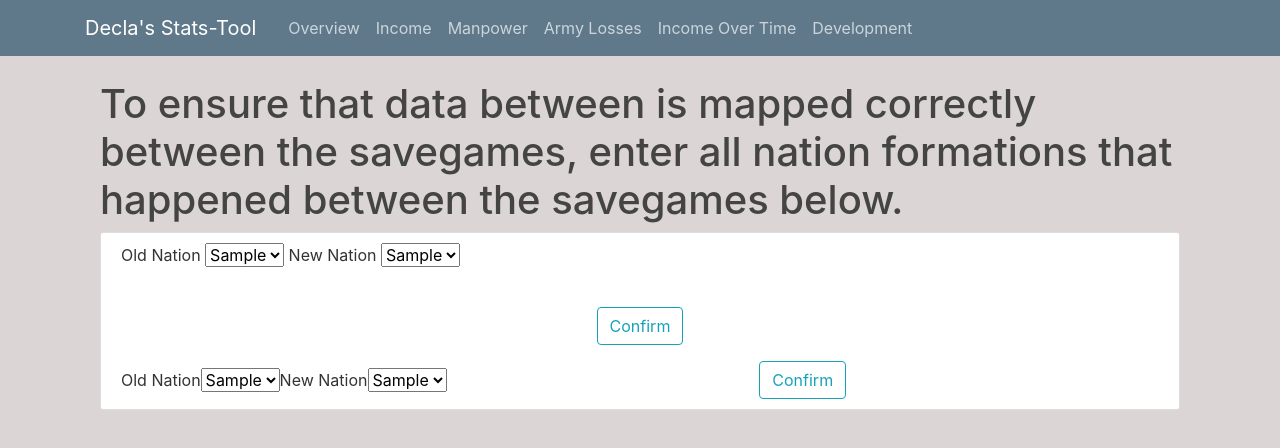
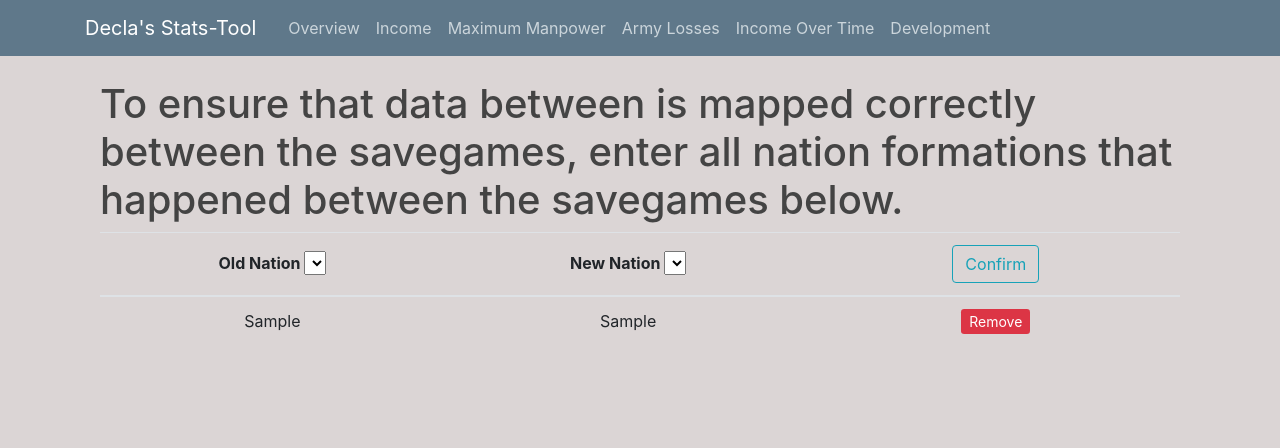
Before and after one commit to Declaminius/EU4-MP-Statstool, a Flask app: page /main/1/1 in a window 1280 px wide. Shown: the top 448 px of the page. Run offline with Flask 2, Linux system fonts and the light colour scheme; tables that the repository leaves empty hold one stand-in row (values such as "Sample post"); lists and menus that the app fills with data are empty; some libraries are stand-ins or nearby versions.

Commit message:
Plots basically done

```diff
--- a/Statstool-Web/statstool_web/parserfunctions.py
+++ b/Statstool-Web/statstool_web/parserfunctions.py
@@ -285,9 +285,10 @@
 	nation_losses["infantry"] = temp[0] + temp[1]
 	nation_losses["cavalry"] = temp[3] + temp[4]
 	nation_losses["artillery"] = temp[6] + temp[7]
-	nation_losses["attrition"] = temp[0] + temp[3] + temp[6]
-	nation_losses["combat"] = temp[1] + temp[4] + temp[7]
+	nation_losses["combat"] = temp[0] + temp[3] + temp[6]
+	nation_losses["attrition"] = temp[1] + temp[4] + temp[7]
 	nation_losses["total"] = sum(temp)
+	nation_losses["color"] = nation_data["color"]
 
 	nl = NationSavegameArmyLosses(**nation_losses)
 	db.session.add(nl)
--- a/Statstool-Web/statstool_web/routes.py
+++ b/Statstool-Web/statstool_web/routes.py
@@ -10,6 +10,7 @@
 from sqlalchemy.orm import load_only
 from sqlalchemy import asc, desc
 import matplotlib.pyplot as plt
+from sqlalchemy.exc import IntegrityError
 
 @app.route("/", methods = ["GET", "POST"])
 @app.route("/home", methods = ["GET", "POST"])
@@ -59,6 +60,18 @@
         return render_template("setup.html", form = form, playertags = playertags,\
                 sg_id1 = sg_id1, sg_id2 = sg_id2)
     if request.method == "POST":
+        old_tag_list = [nation.tag for nation in Savegame.query.get(sg_id1).player_nations]
+        new_tag_list = [nation.tag for nation in Savegame.query.get(sg_id2).player_nations]
+        for tag in old_tag_list:
+            if tag in new_tag_list:
+                formation = NationFormation(old_savegame_id = sg_id1, new_savegame_id = sg_id2, old_nation_tag = tag, new_nation_tag = tag)
+                db.session.add(formation)
+        try:
+            db.session.flush()
+        except IntegrityError:
+            db.session.rollback()
+        else:
+            db.session.commit()
         return redirect(url_for("main", sg_id1 = sg_id1, sg_id2 = sg_id2))
 
 @app.route("/setup/new_nation/<int:sg_id1>/<int:sg_id2>", methods = ["GET", "POST"])
@@ -100,8 +113,20 @@
 @app.route("/main/<int:sg_id1>/<int:sg_id2>", methods = ["GET", "POST"])
 def main(sg_id1,sg_id2):
     form = NationFormationForm()
-    for field,id in ((form.old_nation,sg_id1), (form.new_nation,sg_id2)):
-        tag_list = [nation.tag for nation in Savegame.query.get(id).player_nations]
+    if request.method == "POST":
+        formation = NationFormation(old_savegame_id = sg_id1, new_savegame_id = sg_id2, old_nation_tag = form.old_nation.data, new_nation_tag = form.new_nation.data)
+        db.session.add(formation)
+        try:
+            db.session.flush()
+        except IntegrityError:
+            db.session.rollback()
+        else:
+            db.session.commit()
+    old_matching_tags = [x.old_nation_tag for x in NationFormation.query.filter_by(old_savegame_id = sg_id1, new_savegame_id = sg_id2).all()]
+    new_matching_tags = [x.new_nation_tag for x in NationFormation.query.filter_by(old_savegame_id = sg_id1, new_savegame_id = sg_id2).all()]
+    old_tag_list = [nation.tag for nation in Savegame.query.get(sg_id1).player_nations if nation.tag not in old_matching_tags]
+    new_tag_list = [nation.tag for nation in Savegame.query.get(sg_id2).player_nations if nation.tag not in new_matching_tags]
+    for field,tag_list in ((form.old_nation,old_tag_list), (form.new_nation,new_tag_list)):
         field.choices = \
             sorted([(tag,app.config["LOCALISATION_DICT"][tag]) \
             if tag in app.config["LOCALISATION_DICT"].keys() else (tag,tag) \
@@ -110,7 +135,16 @@
         savegame = Savegame.query.get(id)
         if not savegame.parse_flag:
             parse(savegame)
-    return render_template("main.html", sg_id1 = sg_id1, sg_id2 = sg_id2, form = form)
+
+    nation_formations = [(x.old_nation_tag,x.new_nation_tag) for x in NationFormation.query.filter_by(old_savegame_id = sg_id1, new_savegame_id = sg_id2).all()]
+    return render_template("main.html", sg_id1 = sg_id1, sg_id2 = sg_id2, form = form, nation_formations = nation_formations)
+
+@app.route("/main/<int:sg_id1>/<int:sg_id2>/remove_nation_formation/<string:old>/<string:new>", methods = ["GET", "POST"])
+def remove_nation_formation(sg_id1,sg_id2,old,new):
+    formation = NationFormation.query.get((sg_id1,sg_id2,old,new))
+    db.session.delete(formation)
+    db.session.commit()
+    return redirect(url_for("main", sg_id1 = sg_id1, sg_id2 = sg_id2))
 
 @app.route("/main/<int:sg_id1>/<int:sg_id2>/overview_table", methods = ["GET", "POST"])
 def overview_table(sg_id1,sg_id2):
@@ -138,149 +172,148 @@
 
 @app.route("/main/<int:sg_id1>/<int:sg_id2>/development", methods = ["GET", "POST"])
 def development(sg_id1, sg_id2):
-    savegame2 = Savegame.query.get(sg_id2)
-    development_figure = plt.figure("Development - {0}".format(savegame2.year))
+    old_year = Savegame.query.get(sg_id1).year
+    new_year = Savegame.query.get(sg_id2).year
+    tag_list = [nation.tag for nation in Savegame.query.get(sg_id2).player_nations]
+    dev_list = NationSavegameData.query.filter(NationSavegameData.nation_tag.in_(tag_list),\
+                NationSavegameData.savegame_id == sg_id2).order_by(desc(NationSavegameData.development))
+    eff_dev_list = NationSavegameData.query.filter(NationSavegameData.nation_tag.in_(tag_list),\
+                NationSavegameData.savegame_id == sg_id2).order_by(desc(NationSavegameData.effective_development))
 
-    ax1 = plt.subplot2grid((2, 1), (0, 0))
-    ax2 = plt.subplot2grid((2, 1), (1, 0), sharey=ax1)
+    category_plot(sg_id1,sg_id2,"development", tag_list, dev_list, NationSavegameData, "Development: {0}-{1}".format(old_year, new_year))
+    category_plot(sg_id1,sg_id2,"effective_development", tag_list, eff_dev_list, NationSavegameData, "Effective Development: {0}-{1}".format(old_year, new_year))
 
-    ax1.tick_params(axis='both', which='major', labelsize=8)
-    ax2.tick_params(axis='both', which='major', labelsize=8)
+    image_file1 = SavegamePlots.query.filter_by(old_savegame_id = sg_id1, new_savegame_id = sg_id2, type = "development").first().filename
+    image_file2 = SavegamePlots.query.filter_by(old_savegame_id = sg_id1, new_savegame_id = sg_id2, type = "effective_development").first().filename
+    return render_template("plot.html", sg_id1 = sg_id1, sg_id2 = sg_id2, image_files = [image_file1, image_file2])
 
-    plt.subplots_adjust(hspace = 0.3)
-    development_figure.suptitle(savegame2.year, fontsize = 20)
-    #development_figure.set_size_inches(16, 8)
+def category_plot(sg_id1, sg_id2, category, tag_list, data_list, model, title):
+    plot = SavegamePlots.query.filter_by(old_savegame_id = sg_id1, new_savegame_id = sg_id2, type = category).first()
+    if plot:
+        return
+    else:
+        figure = plt.figure(title)
+        figure.suptitle(title, fontsize = 20)
 
-    ax1.grid(True, axis="y")
-    ax1.minorticks_on()
-    ax1.set_title("Development")
+        plt.tick_params(axis='both', which='major', labelsize=8)
+        plt.grid(True, axis="y")
+        plt.minorticks_on()
 
-    ax2.grid(True, axis="y")
-    ax2.minorticks_on()
-    ax2.set_title("Effective Development")
+        delta_dev_list = []
+        for data in data_list:
+            data = data.__dict__
+            plt.bar(data["nation_tag"], data[category], color = str(data["color"]), edgecolor = "grey", linewidth = 1)
+            if NationFormation.query.filter_by(old_savegame_id = sg_id1, new_savegame_id = sg_id2, new_nation_tag = data["nation_tag"]).first():
+                old_tag = NationFormation.query.filter_by(old_savegame_id = sg_id1, new_savegame_id = sg_id2, new_nation_tag = data["nation_tag"]).first().old_nation_tag
+                delta_dev_list.append([data["nation_tag"],data[category] - model.query.filter_by(nation_tag = old_tag, savegame_id = sg_id1).first().__dict__[category]])
+            else:
+                delta_dev_list.append([data["nation_tag"],0])
 
-    tag_list = [nation.tag for nation in savegame2.player_nations]
-    data_list = NationSavegameData.query.filter(NationSavegameData.nation_tag.in_(tag_list),\
-                NationSavegameData.savegame_id == sg_id2).order_by(desc(NationSavegameData.development))
+        delta_values = [x[1] for x in delta_dev_list]
+        norm = plt.Normalize(min(delta_values), max(delta_values))
+        color_list = plt.cm.RdYlGn(norm(delta_values))
 
-    #color_list, delta_dev = delta("development", "delta_dev")
+        for i in range(len(delta_dev_list)):
+            plt.bar(delta_dev_list[i][0], delta_dev_list[i][1], color = color_list[i], edgecolor = "grey", linewidth = 1)
 
-    for data in data_list:
-        ax1.bar(data.nation_tag, data.development, color = str(data.color), edgecolor = "grey", linewidth = 1)
+        random = secrets.token_hex(8) + ".png"
+        path = os.path.join(app.root_path, "static/plots", random)
+        plt.savefig(path, dpi=200)
+        filename = url_for('static', filename='plots/' + random)
+        plot = SavegamePlots(filename = filename, type = category, old_savegame_id = sg_id1, new_savegame_id = sg_id2)
+        db.session.add(plot)
+        db.session.commit()
 
-    data_list = NationSavegameData.query.filter(NationSavegameData.nation_tag.in_(tag_list), \
-                NationSavegameData.savegame_id == sg_id2).order_by(desc(NationSavegameData.effective_development))
-    for data in data_list:
-        ax2.bar(data.nation_tag, data.effective_development, color = str(data.color), edgecolor = "grey", linewidth = 1)
+@app.route("/main/<int:sg_id1>/<int:sg_id2>/income", methods = ["GET", "POST"])
+def income(sg_id1, sg_id2):
+    old_year = Savegame.query.get(sg_id1).year
+    new_year = Savegame.query.get(sg_id2).year
+    tag_list = [nation.tag for nation in Savegame.query.get(sg_id2).player_nations]
+    income_list = NationSavegameData.query.filter(NationSavegameData.nation_tag.in_(tag_list),\
+                NationSavegameData.savegame_id == sg_id2).order_by(desc(NationSavegameData.income))
+    category_plot(sg_id1,sg_id2,"income", tag_list, income_list, NationSavegameData, "Income: {0}-{1}".format(old_year, new_year))
+    image_file1 = SavegamePlots.query.filter_by(old_savegame_id = sg_id1, new_savegame_id = sg_id2, type = "income").first().filename
+    return render_template("plot.html", sg_id1 = sg_id1, sg_id2 = sg_id2, image_files = [image_file1])
 
-    # if compare:
-    #     ax1.bar(range(len(delta_dev)), delta_dev, label = "Spieltag-Ende", color = color_list, edgecolor = "black", linewidth = 1)
-    #
-    #     color_list, delta_eff_dev_plot = self.delta("effective_development", "delta_eff_dev")
-    #     delta_eff_dev_table = [x for _,x in sorted(zip([savegame.stats_dict[tag]["development"]\
-    #     for tag in savegame.stats_dict.keys()],[savegame.stats_dict[tag]["delta_eff_dev"]\
-    #     for tag in savegame.stats_dict.keys()]), reverse = True)]
-    #    ax2.bar(range(len(delta_eff_dev_plot)), delta_eff_dev_plot, label = "Spieltag-Ende", color = color_list, edgecolor = "black", linewidth = 1)
+@app.route("/main/<int:sg_id1>/<int:sg_id2>/max_manpower", methods = ["GET", "POST"])
+def max_manpower(sg_id1, sg_id2):
+    old_year = Savegame.query.get(sg_id1).year
+    new_year = Savegame.query.get(sg_id2).year
+    tag_list = [nation.tag for nation in Savegame.query.get(sg_id2).player_nations]
+    manpower_list = NationSavegameData.query.filter(NationSavegameData.nation_tag.in_(tag_list),\
+                NationSavegameData.savegame_id == sg_id2).order_by(desc(NationSavegameData.max_manpower))
+    category_plot(sg_id1,sg_id2,"max_manpower", tag_list, manpower_list, NationSavegameData, "Maximum Manpower: {0}-{1}".format(old_year, new_year))
+    image_file1 = SavegamePlots.query.filter_by(old_savegame_id = sg_id1, new_savegame_id = sg_id2, type = "max_manpower").first().filename
+    return render_template("plot.html", sg_id1 = sg_id1, sg_id2 = sg_id2, image_files = [image_file1])
 
-    # colors = []
-    # cell_text = []
-    # cell_text.append(["" for x in dev])
-    # cell_text.append([int(value) for value,tag in dev])
-    # cell_text.append([int(x[0]) for x in eff_dev_table])
-    # if compare:
-    #     cell_text.append(["" for x in dev])
-    #     cell_text.append(["+{}".format(int(a)) if a > 0 else str(int(a)) for a in delta_dev])
-    #     cell_text.append(["+{}".format(int(a)) if a > 0 else str(int(a)) for a in delta_eff_dev_table])
-    #     cell_text.append(["" for x in dev])
-    #     cell_text.append([int(a[0] - b) for a,b in zip(dev, delta_dev)])
-    #     cell_text.append([int(a[0] - b) for a,b in zip(eff_dev_table, delta_eff_dev_table)])
-    #     rows = [savegame.year, "Development", "Effective Development", self.savegame_list[2].year, "Development", "Effective Development", self.savegame_list[0].year, "Development", "Effective Development"]
-    #     row_colors = ["white", "gold", "salmon", "white", "gold", "salmon", "white", "gold", "salmon"]
-    # else:
-    #     rows = [savegame.year, "Development", "Effective Development"]
-    #     row_colors = ["white", "gold", "salmon"]
-    # for data in cell_text:
-    #     try:
-    #         clean_data = [float(d) for d in data]
-    #         norm = plt.Normalize(min(clean_data), max(clean_data))
-    #         colors.append(plt.cm.RdYlGn(norm(clean_data)))
-    #     except:
-    #         colors.append(["white" for x in dev])
-    # col_colors = []
-    # for value,tag in dev:
-    #     if tag in savegame.color_dict:
-    #         col_colors.append(savegame.color_dict[tag])
-    #     else:
-    #         col_colors.append("black")
-    # cols = [x[1] for x in dev]
-    #
-    #
-    # tab = ax3.table(cellText=cell_text, cellColours=colors, rowLabels=rows, rowColours=row_colors,
-    #                 colColours=col_colors, colLabels=cols, loc='center')
-    # tab.auto_set_font_size(False)
-    # tab.set_fontsize(10)
-    # table_props = tab.properties()
-    # table_cells = table_props['children']
-    # for cell in table_cells:
-    #     cell.set_height(0.2)
-    # ax3.axis("Off")
-    random = secrets.token_hex(8) + ".png"
-    path = os.path.join(app.root_path, "static/plots", random)
-    plt.savefig(path, dpi=200)
-    image_file = url_for('static', filename='plots/' + random)
-    return render_template("plot.html", sg_id1 = sg_id1, sg_id2 = sg_id2, image_files = [image_file])
-
-
-def delta(self, category_str, delta_str):
-    for tag in self.savegame_list[1].stats_dict.keys():
-        if (tag in self.formable_nations_dict.keys()) and \
-        (self.formable_nations_dict[tag] in self.savegame_list[0].stats_dict.keys()):
-            self.savegame_list[1].stats_dict[tag][delta_str] = self.savegame_list[1].stats_dict[tag][category_str]\
-                - self.savegame_list[0].stats_dict[self.formable_nations_dict[tag]][category_str]
-        else:
-            self.savegame_list[1].stats_dict[tag][delta_str] =  self.savegame_list[1].stats_dict[tag][category_str]\
-            - self.savegame_list[0].stats_dict[tag][category_str]
-    values = [x for _,x in sorted(zip([self.savegame_list[1].stats_dict[tag][category_str]\
-    for tag in self.savegame_list[1].stats_dict.keys()],[self.savegame_list[1].stats_dict[tag][delta_str]\
-    for tag in self.savegame_list[1].stats_dict.keys()]), reverse = True)]
-    norm = plt.Normalize(min(values), max(values))
-    color_list = plt.cm.RdYlGn(norm(values))
-    return color_list, values
+@app.route("/main/<int:sg_id1>/<int:sg_id2>/army_losses", methods = ["GET", "POST"])
+def army_losses(sg_id1, sg_id2):
+    old_year = Savegame.query.get(sg_id1).year
+    new_year = Savegame.query.get(sg_id2).year
+    tag_list = [nation.tag for nation in Savegame.query.get(sg_id2).player_nations]
+    image_files = []
+    columns = ( NationSavegameArmyLosses.infantry,NationSavegameArmyLosses.cavalry,NationSavegameArmyLosses.artillery,\
+                NationSavegameArmyLosses.combat,NationSavegameArmyLosses.attrition,NationSavegameArmyLosses.total)
+    for category, column in zip(("Infantry", "Cavalry", "Artillery", "Combat", "Attrition", "Total"),columns):
+        army_losses_list = NationSavegameArmyLosses.query.filter(NationSavegameArmyLosses.nation_tag.in_(tag_list),\
+                    NationSavegameArmyLosses.savegame_id == sg_id2).order_by(desc(column))
+        category_plot(sg_id1, sg_id2, category.lower(), tag_list, army_losses_list, NationSavegameArmyLosses, "Army Losses - {0}: {1}-{2}".format(category, old_year, new_year))
+        image_files.append(SavegamePlots.query.filter_by(old_savegame_id = sg_id1, new_savegame_id = sg_id2, type = category.lower()).first().filename)
+    return render_template("plot.html", sg_id1 = sg_id1, sg_id2 = sg_id2, image_files = image_files)
 
 @app.route("/main/<int:sg_id1>/<int:sg_id2>/income_over_time", methods = ["GET", "POST"])
 def income_over_time(sg_id1, sg_id2):
     old_year = Savegame.query.get(sg_id1).year
     new_year = Savegame.query.get(sg_id2).year
-    image_file1 = income_plot(1445, new_year, sg_id2)
-    image_file2 = income_plot(old_year, new_year, sg_id2)
+    income_plot("income_over_time_total", 1445, new_year, sg_id1, sg_id2)
+    income_plot("income_over_time_latest", old_year, new_year, sg_id1, sg_id2)
+    image_file1 = SavegamePlots.query.filter_by(old_savegame_id = sg_id1, new_savegame_id = sg_id2, type = "income_over_time_total").first().filename
+    image_file2 = SavegamePlots.query.filter_by(old_savegame_id = sg_id1, new_savegame_id = sg_id2, type = "income_over_time_latest").first().filename
     return render_template("plot.html", sg_id1 = sg_id1, sg_id2 = sg_id2, image_files = [image_file1, image_file2])
 
-def income_plot(old_year, new_year, sg_id2):
-    income_plot = plt.figure("Income-Plot:{0}-{1}".format(old_year,new_year))
-    income_plot.suptitle("{0}-{1}".format(old_year,new_year), fontsize = 20)
-    plt.grid(True, which="both")
-    plt.minorticks_on()
-    plt.xlabel("Year")
-    plt.ylabel("Income Per Year")
-    a = 0
-    markers = ["o","v","^","<",">","s","p","*","+","x","d","D","h","H"]
-    nation_tags = [nation.tag for nation in Savegame.query.get(sg_id2).player_nations]
+def income_plot(category, old_year, new_year, sg_id1, sg_id2):
+    plot = SavegamePlots.query.filter_by(old_savegame_id = sg_id1, new_savegame_id = sg_id2, type = category).first()
+    if plot:
+        return
+    else:
+        income_plot = plt.figure("Income-Plot:{0}-{1}".format(old_year,new_year))
+        income_plot.suptitle("{0}-{1}".format(old_year,new_year), fontsize = 20)
+        plt.grid(True, which="both")
+        plt.minorticks_on()
+        plt.xlabel("Year")
+        plt.ylabel("Income Per Year")
+        a = 0
+        markers = ["o","v","^","<",">","s","p","*","+","x","d","D","h","H"]
+        nation_tags = [nation.tag for nation in Savegame.query.get(sg_id2).player_nations]
 
-    m = 0
-    for tag in nation_tags:
-        income_data = [(income.year,income.amount) for income in \
-                NationSavegameIncomePerYear.query.filter_by(nation_tag = tag, savegame_id = sg_id2).all() if income.year >= old_year]
-        color = NationSavegameData.query.get((tag, sg_id2)).color
-        marker = markers[a%len(markers)]
-        plt.plot([x[0] for x in income_data], [x[1] for x in income_data], label=tag, color= str(color), linewidth=1.5, marker = marker, markersize = 3)
-        if (n := max([y for (x,y) in income_data])) > m:
-            m = n
-        a += 1
+        m = 0
+        for tag in nation_tags:
+            income_data = [(income.year,income.amount) for income in \
+                    NationSavegameIncomePerYear.query.filter_by(nation_tag = tag, savegame_id = sg_id2).all() if income.year >= old_year]
+            color = NationSavegameData.query.get((tag, sg_id2)).color
+            marker = markers[a%len(markers)]
+            plt.plot([x[0] for x in income_data], [x[1] for x in income_data], label=tag, color= str(color), linewidth=1.5, marker = marker, markersize = 3)
+            if (n := max([y for (x,y) in income_data])) > m:
+                m = n
+            a += 1
 
-    plt.axis([old_year, new_year, 0, m * 1.05])
-    plt.legend(prop={'size': 8})
+        plt.axis([old_year, new_year, 0, m * 1.05])
+        plt.legend(prop={'size': 8})
 
-    random = secrets.token_hex(8) + ".png"
-    path = os.path.join(app.root_path, "static/plots", random)
-    plt.savefig(path, dpi=200)
-    return url_for('static', filename='plots/' + random)
+        random = secrets.token_hex(8) + ".png"
+        path = os.path.join(app.root_path, "static/plots", random)
+        plt.savefig(path, dpi=200)
+        filename = url_for('static', filename='plots/' + random)
+        plot = SavegamePlots(filename = filename, type = category, old_savegame_id = sg_id1, new_savegame_id = sg_id2)
+        db.session.add(plot)
+        db.session.commit()
+
+@app.route("/main/<int:sg_id1>/<int:sg_id2>/<image_files>/reload_plot", methods = ["GET", "POST"])
+def reload_plot(sg_id1, sg_id2, image_files):
+    old_year = Savegame.query.get(sg_id1).year
+    new_year = Savegame.query.get(sg_id2).year
+    income_plot("income_over_time_total", 1445, new_year, sg_id1, sg_id2)
+    income_plot("income_over_time_latest", old_year, new_year, sg_id1, sg_id2)
+    image_file1 = SavegamePlots.query.filter_by(old_savegame_id = sg_id1, new_savegame_id = sg_id2, type = "income_over_time_total").first().filename
+    image_file2 = SavegamePlots.query.filter_by(old_savegame_id = sg_id1, new_savegame_id = sg_id2, type = "income_over_time_latest").first().filename
+    return render_template("plot.html", sg_id1 = sg_id1, sg_id2 = sg_id2, image_files = [image_file1, image_file2])
--- a/Statstool-Web/statstool_web/templates/main.html
+++ b/Statstool-Web/statstool_web/templates/main.html
@@ -2,7 +2,44 @@
 {% block content2 %}
 <h1> To ensure that data between is mapped correctly between the savegames,
   enter all nation formations that happened between the savegames below. </h1>
-<div class = "content-section">
+<div id = "table1">
+  <table class="table">
+      <thead>
+        <form class="form-inline" method = "POST" action = "" enctype="multipart/form-data">
+          {{ form.hidden_tag() }}
+          <th style="text-align:center">
+            {{ form.old_nation.label}}
+            {{ form.old_nation}}
+          </th>
+          <th style="text-align:center">
+            {{ form.new_nation.label}}
+            {{ form.new_nation}}
+          </th>
+          <th style="text-align:center">
+            <div class="col text-center">
+              {{ form.submit(class = "btn btn-outline-info")}}
+            </div>
+          </th>
+        </form>
+      </thead>
+      <tbody>
+          {% for old, new in nation_formations %}
+              <tr>
+                <td style="text-align:center">{{ old }}</td>
+                <td style="text-align:center">{{ new }}</td>
+                <td style="text-align:center">
+                  <div>
+                    <a class="tn btn-danger btn-sm m-1"
+                    href = "{{url_for('remove_nation_formation', sg_id1 = sg_id1, sg_id2 = sg_id2, old = old, new = new)}}">Remove</a>
+                  </div>
+                </td>
+              </tr>
+          {% endfor %}
+      </tbody>
+  </table>
+</div>
+{% endblock content2 %}
+
 <form method = "POST" action = "" enctype="multipart/form-data">
   {{ form.hidden_tag() }}
   <fieldset class = "form-group">
@@ -19,14 +56,3 @@
   </div>
 </div>
 </form>
-  <form class="form-inline">
-    {{ form.old_nation.label}}
-    {{ form.old_nation}}
-    {{ form.new_nation.label}}
-    {{ form.new_nation}}
-    <div class="col text-center">
-      {{ form.submit(class = "btn btn-outline-info")}}
-    </div>
-  </form>
-</div>
-{% endblock content2 %}
--- a/Statstool-Web/statstool_web/templates/main_layout.html
+++ b/Statstool-Web/statstool_web/templates/main_layout.html
@@ -13,11 +13,11 @@
           <a class="nav-item nav-link"
           href = "{{url_for('overview_table', sg_id1 = sg_id1, sg_id2 = sg_id2)}}">Overview</a>
           <a class="nav-item nav-link"
-          href = "{{url_for('test', sg_id1 = sg_id1, sg_id2 = sg_id2)}}">Income</a>
+          href = "{{url_for('income', sg_id1 = sg_id1, sg_id2 = sg_id2)}}">Income</a>
           <a class="nav-item nav-link"
-          href = "{{url_for('test', sg_id1 = sg_id1, sg_id2 = sg_id2)}}">Manpower</a>
+          href = "{{url_for('max_manpower', sg_id1 = sg_id1, sg_id2 = sg_id2)}}">Maximum Manpower</a>
           <a class="nav-item nav-link"
-          href = "{{url_for('test', sg_id1 = sg_id1, sg_id2 = sg_id2)}}">Army Losses</a>
+          href = "{{url_for('army_losses', sg_id1 = sg_id1, sg_id2 = sg_id2)}}">Army Losses</a>
           <a class="nav-item nav-link"
           href = "{{url_for('income_over_time', sg_id1 = sg_id1, sg_id2 = sg_id2)}}">Income Over Time</a>
           <a class="nav-item nav-link"
--- a/Statstool-Web/statstool_web/templates/plot.html
+++ b/Statstool-Web/statstool_web/templates/plot.html
@@ -1,5 +1,9 @@
 {% extends "main_layout.html" %}
 {% block content2 %}
+<div class = "col text-center">
+  <a class="btn btn-secondary btn mt-1 mb-1"
+  href = "{{url_for('reload_plot', sg_id1 = sg_id1, sg_id2 = sg_id2, image_files = image_files)}}">Reload Plot</a>
+</div>
   {% for image_file in image_files %}
     <div class="media">
       <img class="img-fluid" src="{{ image_file }}">
```
Also changed, not shown: Statstool-Web/statstool_web/models.py (+30 -0 lines). Lines whose indentation alone changed are shown as unchanged.
